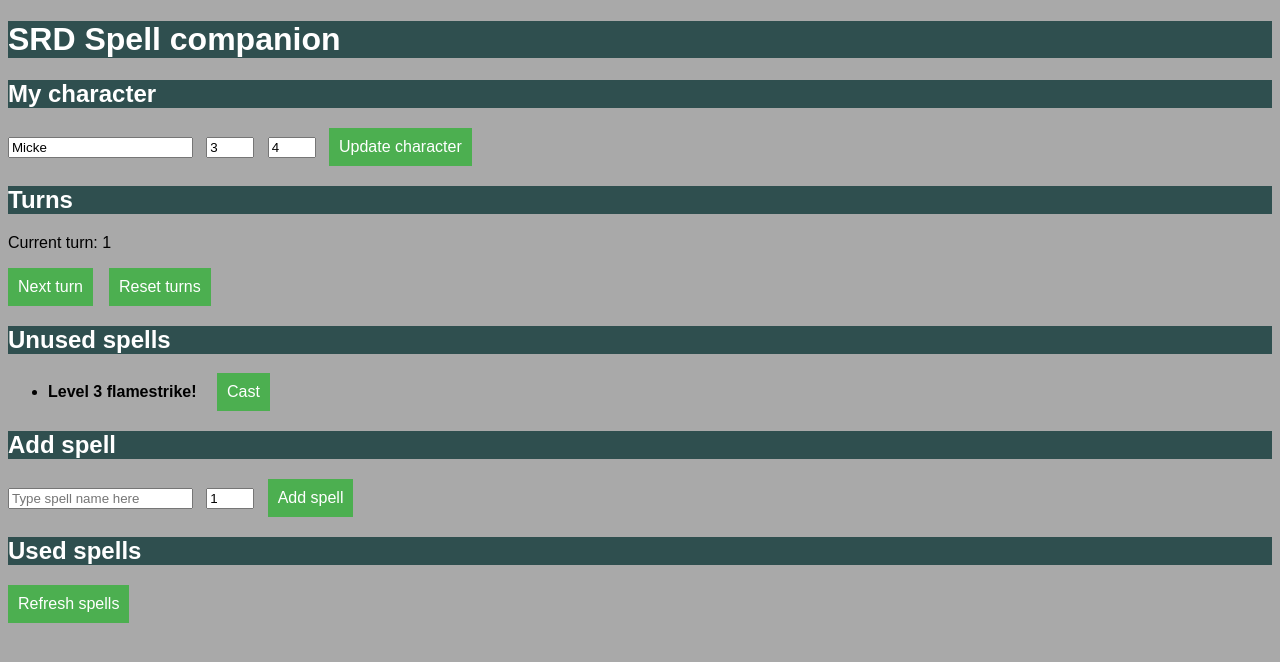
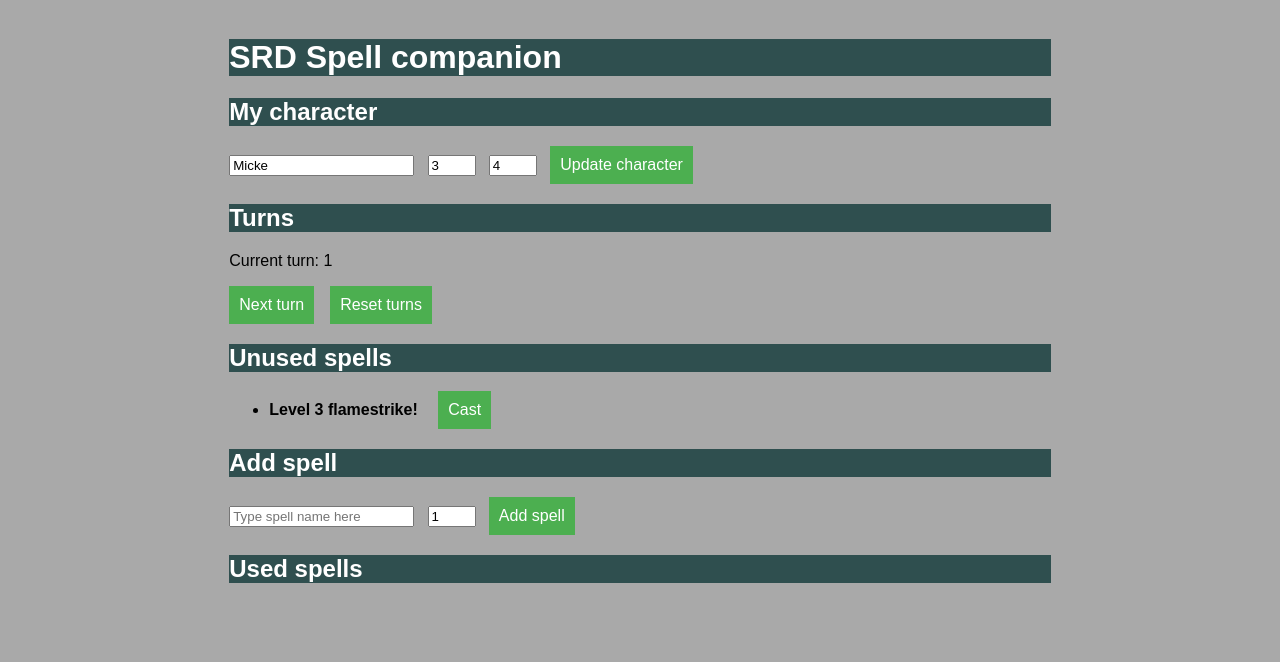
Before and after one commit to AragSwe/spell_list_srd, a React (Create React App) app: page / in a window 1280 px wide. Shown: the top 662 px of the page. Built offline with nearby package versions, Linux system fonts and the light colour scheme.

Commit message:
more styling

```diff
--- a/src/App.tsx
+++ b/src/App.tsx
@@ -8,7 +8,7 @@ import './styles.css'
 
 class App extends React.Component {
     render() {
-        return <div>
+        return <div className="App">
             <h1>SRD Spell companion</h1>
             <CharacterForm />
             <TurnCounter />
--- a/src/components/SpellListItem.tsx
+++ b/src/components/SpellListItem.tsx
@@ -2,6 +2,7 @@ import React from "react";
 import { TSpell } from "../stores/spell-store";
 
 export const SpellListItem = (props: { spell: TSpell }) => {
-    return <label> Level {props.spell.level} { props.spell.name } { props.spell.duration && <span>{ props.spell.duration } </span>}
+    return <label>
+        Level {props.spell.level} { props.spell.name } { props.spell.duration && <span>{ props.spell.duration } </span>}
     </label>
 }
--- a/src/components/UnusedSpellList.tsx
+++ b/src/components/UnusedSpellList.tsx
@@ -11,11 +11,13 @@ export const UnusedSpellList = observer(() => {
         <>
             <h2>Unused spells</h2>
             <ul>
-                { spellStore.getUnusedSpells.map(s =>
+                {  spellStore.getUnusedSpells.length > 0 && spellStore.getUnusedSpells.map(s =>
                     <li>
                         <SpellListItem spell={s} />
                         <input type="button" className="button" onClick={() => spellStore.castKnownSpell(s.name)} value="Cast"></input>
                     </li>)
+                    ||
+                    <li>None!</li>
                 }
             </ul>
         </>
--- a/src/components/UsedSpellList.tsx
+++ b/src/components/UsedSpellList.tsx
@@ -9,6 +9,8 @@ export const UsedSpellList = observer(() => {
     return (
         <>
             <h2>Used spells</h2>
+            {spellStore.getUsedSpells.length > 0 &&
+            <>
                 <input type="button" className="button" value="Refresh spells" onClick={() => spellStore.refreshSpells()}></input>
                 <ul>
                     { spellStore.getUsedSpells.map(s =>
@@ -17,6 +19,8 @@ export const UsedSpellList = observer(() => {
                     }
                 </ul>
             </>
+            }
+        </>
       )
 })
 
--- a/src/styles.css
+++ b/src/styles.css
@@ -12,6 +12,13 @@
 .number {
     width: 3em;
 }
+
+.App {
+    margin: auto;
+    width: 65%;
+    padding: 10px;
+}
+
 body {
     font-family: Arial, Helvetica, sans-serif;
     background-color: darkgrey;
```
Lines whose indentation alone changed are shown as unchanged.
